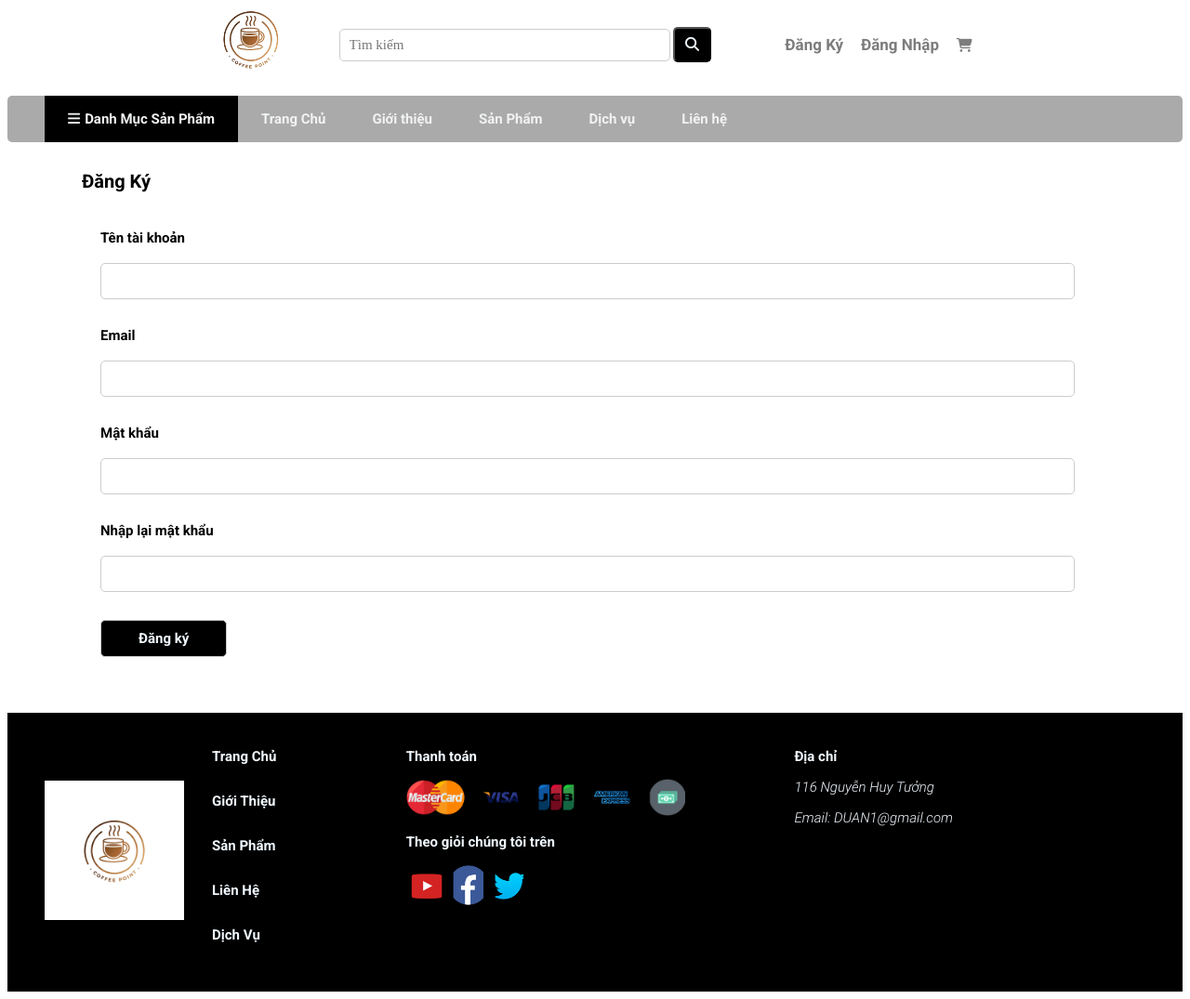
After one commit to Long5678/duan1, a PHP site: page /index.php?act=dangky in a window 1280 px wide. The commit adds this page. Shown: the whole page at 93% size. Run offline with PHP 8.4, Linux system fonts and the light colour scheme; some web fonts are replaced.

Commit message:
xong dk dn

```diff
--- /dev/null
+++ b/index.php
@@ -0,0 +1,53 @@
+<?php
+
+include './view/header.php';
+include './model/pdo.php';
+include './model/taikhoan.php';
+
+if (isset($_GET['act'])&&($_GET['act']!="")) {
+    $act=$_GET['act'];
+    switch ($act) {
+        case 'dangky':
+            if(isset($_POST['dangky'])&&($_POST['dangky'])){
+                if ($_POST['user']&&$_POST['pass']!="") {
+                    $email=$_POST['email'];
+                    $user=$_POST['user'];
+                    $pass=$_POST['pass'];
+                    insert_taikhoan($email,$user,$pass);
+                    $thongbao="Đăng ký thành công !";
+                }else{
+                    $baoloi = "Mời nhập user hoặc pass !";
+                };
+            };
+            include './view/TaiKhoan/dangky.php';
+            break;
+            case 'dangnhap':
+                if(isset($_POST['dangnhap'])&&($_POST['dangnhap'])){
+                    $user=$_POST['user'];
+                    $pass=$_POST['pass'];
+                    $checkuser=check_user($user,$pass);
+                    if (is_array($checkuser)) {
+                        $_SESSION['user']=$checkuser;
+                        header('location: index.php');
+                    // session user tồn tại thì mới có role => role mới thực thi được !
+                    }if (isset($_SESSION['user'])) {
+                        extract($_SESSION['user']);
+                    if (is_array($checkuser)&&$role==1) {
+                        $_SESSION['user']=$checkuser;
+                        header('location: admin/index.php');
+                    }
+                }
+                    else{
+                        $baoloi="Tài khoản không tồn tại. Vui lòng kiểm tra hoặc đăng ký !";
+                    }
+                }
+                    include './view/TaiKhoan/dangnhap.php';
+                    break;
+    }
+}else {
+    include './view/home.php';
+}
+
+include './view/footer.php';
+
+?>
--- a/model/pdo.php
+++ b/model/pdo.php
@@ -3,9 +3,9 @@
  * Mở kết nối đến CSDL sử dụng PDO
  */
 function pdo_get_connection(){
-    $dburl = "mysql:host=localhost:3307;dbname=duan1;charset=utf8";
+    $dburl = "mysql:host=localhost:4306;dbname=duan1;charset=utf8";
     $username = 'root';
-    $password = '';
+    $password = 'vien123';
 
     $conn = new PDO($dburl, $username, $password);
     $conn->setAttribute(PDO::ATTR_ERRMODE, PDO::ERRMODE_EXCEPTION);
--- /dev/null
+++ b/model/taikhoan.php
@@ -0,0 +1,35 @@
+<?php
+function insert_taikhoan($email,$user,$pass){
+    $sql = "INSERT INTO customer (email,user,pass) VALUES ('$email','$user','$pass')";
+    pdo_execute($sql);
+}
+
+function check_user($user,$pass){
+    $sql = "SELECT * FROM customer WHERE user='".$user."' AND pass='".$pass."'";
+    $sp=pdo_query_one($sql);
+    return $sp;
+}
+
+function check_email($email){
+    $sql = "SELECT * FROM customer WHERE email='".$email."'";
+    $sp=pdo_query_one($sql);
+    return $sp;
+}
+
+function update_taikhoan($id,$user,$pass,$email,$address,$tel){
+
+    $sql = "UPDATE customer SET user='".$user."',pass='".$pass."',email='".$email."',address='".$address."',tel='".$tel."' WHERE id=".$id;
+    pdo_execute($sql);
+}
+
+function load_add_taikhoan(){
+    $sql = "SELECT * FROM customer ORDER BY id desc";
+    $listtaikhoan=pdo_query($sql);
+    return $listtaikhoan;
+}
+
+function delete_xoatk($id){
+    $sql = "DELETE FROM customer WHERE id=".$id;
+    pdo_execute($sql);
+}
+?>
--- a/view/CSS/style.css
+++ b/view/CSS/style.css
@@ -403,9 +403,7 @@
 
     .fromtaikhoan-ct{
         margin-left: 100px;
-        margin-bottom: 400px;
     }
-
 
     .fromtaikhoan input[type='password'],
     .fromtaikhoan input[type='email'],
@@ -449,7 +447,6 @@
     .fromtaikhoan input[type='text']{
       font-family: 'Roboto-Regular';
     }
-
 /* Trang chủ and dịch vụ */
 
 /* middle web */
@@ -522,4 +519,7 @@
   margin-bottom: 100px;
 }
 
+/* nav ul {  position: fixed;  top: 0;  width: 100%;} */
+/* nav ul {  position: -webkit-sticky;  position: sticky;  top: 0;} */
+
 /* END trang chủ and dịch vụ */
--- /dev/null
+++ b/view/TaiKhoan/dangky.php
@@ -0,0 +1,38 @@
+<div class="boxconten fromtaikhoan">
+        <h1 class="ml80 mt30" style="font-size: 20px; margin-bottom: 40px;">Đăng Ký</h1>
+        <form class="fromtaikhoan-ct" action="index.php?act=dangky" method="post" style="margin-bottom: 0px;">
+            <div class="row mb30">
+                Tên tài khoản<br><br>
+                <input type="text" name="user" id="">
+            </div>
+            <div class="row mb30">
+                Email<br><br>
+                <input type="email" name="email" id=""><br>
+            </div>
+            <div class="row mb30">
+                Mật khẩu<br><br>
+                <input type="password" name="pass" id="">
+            </div>
+            <div class="row mb30">
+                Nhập lại mật khẩu<br><br>
+                <input type="password" name="pass" id=""><br>
+            </div>
+            <div class="row mb10" style="margin-bottom: 60px;">
+                <input type="submit" name="dangky" value="Đăng ký">
+            </div>
+            <h2 class="thongbao" style= "color: rgb(13, 0, 255);">
+                        <?php
+                            if (isset($thongbao)&&($thongbao)!="") {
+                                echo $thongbao;
+                            }
+                        ?>
+                        </h2>
+            <h2 class="baoloi" style= "color: red;">
+                        <?php
+                            if (isset($baoloi)&&($baoloi)!="") {
+                                echo $baoloi;
+                            }
+                        ?>
+                        </h2>
+        </form>
+    </div>
--- /dev/null
+++ b/view/footer.php
@@ -0,0 +1,31 @@
+<footer>
+        <div id="footer" class="footer">
+            <div class="logo-footer ml40">
+                <img src="./view/image/logo.avif" alt="" width="150px">
+            </div>
+            <div class="conten-footer">
+                <div class="text-menu ml30">
+                    <a href=""><h3>Trang Chủ</h3></a>
+                    <a href=""><h3>Giới Thiệu</h3></a>
+                    <a href=""><h3>Sản Phẩm</h3></a>
+                    <a href=""><h3>Liên Hệ</h3></a>
+                    <a href=""><h3>Dịch Vụ</h3></a>
+                </div>
+                <div class="tex-bank">
+                    <h3>Thanh toán</h3>
+                    <img src="./view/image/footer1.png" alt="" width="300px">
+                    <h3>Theo giỏi chúng tôi trên</h3>
+                    <img src="./view/image/footer2.png" alt="" width="130px">
+                </div>
+                <div class="tex-dc">
+                    <h3>Địa chỉ</h3>
+                    <p style="font-family: Roboto-LightItalic;">116 Nguyễn Huy Tưởng</p>
+                    <p style="font-family: Roboto-LightItalic;">Email: DUAN1@gmail.com</p>
+                </div>
+            </div>
+        </div>
+    </footer>
+    </div>
+    <script src="./view/JS/banner.js"></script>
+</body>
+</html>
--- /dev/null
+++ b/view/header.php
@@ -0,0 +1,44 @@
+<!DOCTYPE html>
+<html lang="en">
+<head>
+    <meta charset="UTF-8">
+    <meta name="viewport" content="width=device-width, initial-scale=1.0">
+    <link rel="stylesheet" href="./view/CSS/style.css">
+    <link rel="stylesheet" href="./view/CSS/banner.css">
+    <link rel="stylesheet" href="./view/CSS/font.css">
+    <link rel="stylesheet" href="https://cdnjs.cloudflare.com/ajax/libs/font-awesome/6.4.2/css/all.min.css" integrity="sha512-z3gLpd7yknf1YoNbCzqRKc4qyor8gaKU1qmn+CShxbuBusANI9QpRohGBreCFkKxLhei6S9CQXFEbbKuqLg0DA==" crossorigin="anonymous" referrerpolicy="no-referrer" />
+    <title>Trang chủ</title>
+</head>
+<body>
+    <div class="boxcenter">
+        <header>
+        <div class="row header">
+            <img class="ml" src="./view/image/logo2.png" alt="" style="margin-bottom: 10px;" width="70px" height="70px">
+            <div class="boxsearch">
+                <input style="font-family: Roboto-ThinItalic;" type="search" placeholder="Tìm kiếm">
+                <button><a href=""><i class="fa-solid fa-magnifying-glass"></i></a></button>
+            </div>
+                <ul class="boxr mr">
+                    <li><a href="index.php?act=dangky">Đăng Ký</a></li>
+                    <li><a href="index.php?act=dangnhap">Đăng Nhập</a></li>
+                    <li><a href="giohang.html"><i class="fa-solid fa-cart-shopping"></i></a></li>
+                </ul>
+        </div>
+        </header>
+        <nav>
+            <ul>
+                <li style="background-color: black;"><a class="nav1" href=""><i class="fa-solid fa-bars" style="margin-right: 5px;"></i>Danh Mục Sản Phẩm</a>
+                    <!-- menu con sổ xuống cấp 1 -->
+                    <ul>
+                        <li><a href="sanpham.html">Cà Phê Hạt</a></li>
+                        <li><a href="#">Cà Phê Rang Xay</a></li>
+                        <li><a href="#">Cà Phê Hòa Tan</a></li>
+                    </ul>
+                </li>
+                <li><a href="home.html">Trang Chủ</a></li>
+                <li><a href="#">Giới thiệu</a></li>
+                <li><a href="sanpham.html">Sản Phẩm</a></li>
+                <li><a href="service.html">Dịch vụ</a></li>
+                <li><a href="#footer">Liên hệ</a></li>
+            </ul>
+        </nav>
```
Also changed, not shown: admin/index.php (+12 -0 lines), admin/taikhoan/list.php (added, +48 -0 lines), view/TaiKhoan/dangnhap.php (added, +36 -0 lines), view/home.php (added, +104 -0 lines), upload/footer1.png (added), upload/sp chinh.jpg (added).
